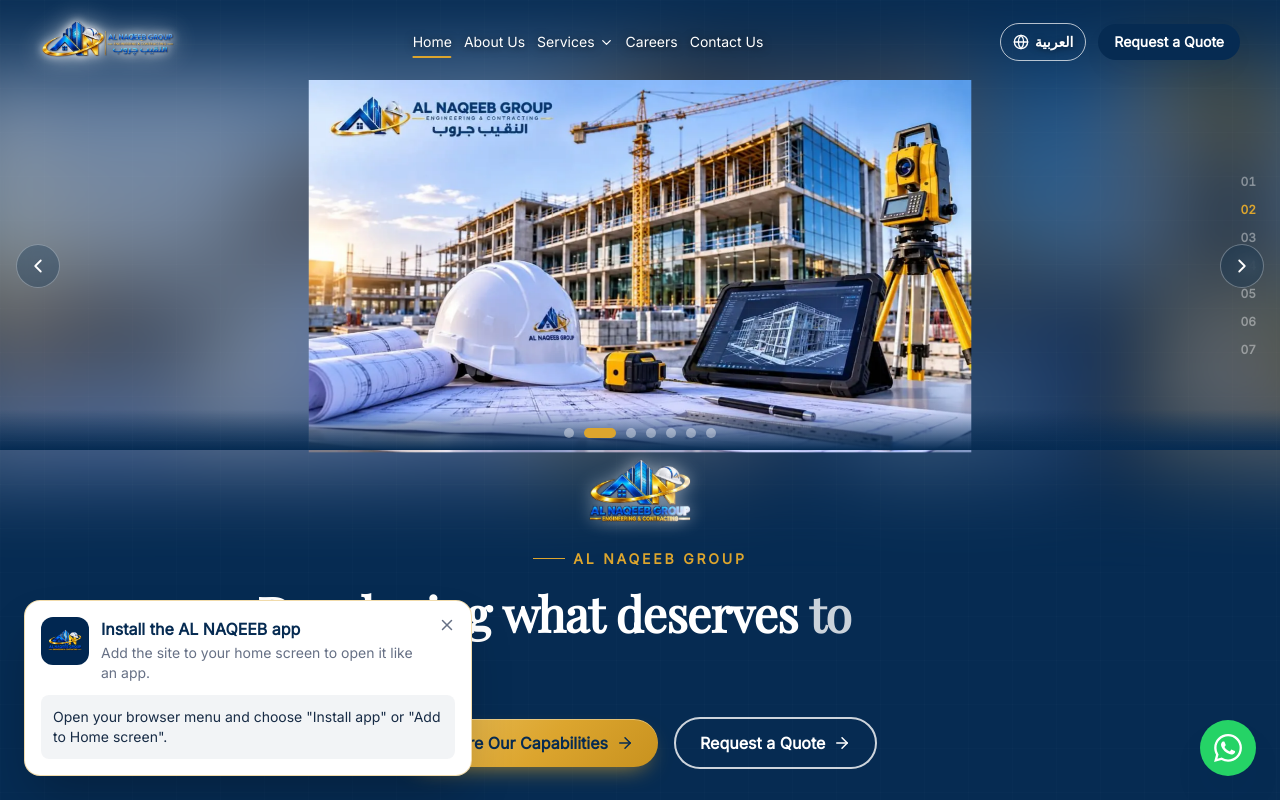
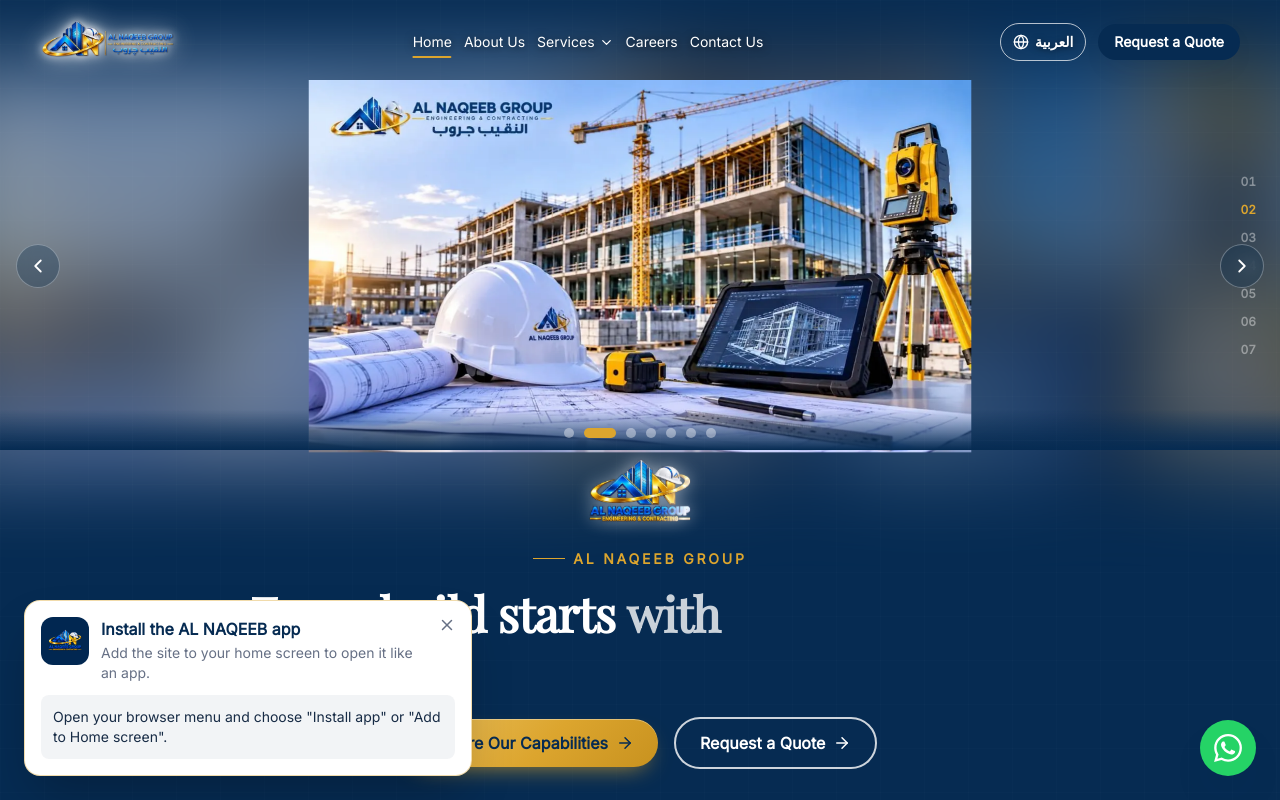
Before and after one commit to helalshelil1-creator/alnaqeebgroup, a React (Vite) app: page / in a window 1280 px wide. Shown: the top 800 px of the page. Built offline with nearby package versions, Linux system fonts and the light colour scheme.

Commit message:
hero: slide-specific AR/EN headlines typed per slide

```diff
--- a/src/components/HeroSlider.tsx
+++ b/src/components/HeroSlider.tsx
@@ -23,9 +23,13 @@ const WORD_MS = 240
 
 /** Headline that writes itself word by word from zero. Mounted fresh on every slide change.
  *  Every word is laid out from the start (hidden), so nothing moves while it types. */
-function TypedH1({ title1, title2 }: { title1: string; title2: string }) {
-  const w1 = title1.split(/\s+/).filter(Boolean)
-  const w2 = title2.split(/\s+/).filter(Boolean)
+type Heading = { title1: string; title2: string }
+const words = (x: string) => x.split(/\s+/).filter(Boolean)
+
+function TypedH1({ all, active }: { all: Heading[]; active: number }) {
+  const cur = all[active]
+  const w1 = words(cur.title1)
+  const w2 = words(cur.title2)
   const total = w1.length + w2.length
   const [n, setN] = useState(0)
   useEffect(() => {
@@ -56,12 +60,25 @@ function TypedH1({ title1, title2 }: { title1: string; title2: string }) {
         {k < ws.length - 1 ? ' ' : ''}
       </span>
     ))
+  // All headlines share one grid cell, so the block is always as tall as the longest one and nothing moves between slides.
   return (
-    <h1 className="hero-h1 mt-5 text-[1.7rem] font-bold leading-[1.12] text-white sm:text-4xl xl:text-5xl">
-      {line(w1, 0, false)}
-      <br />
-      {line(w2, w1.length, true)}
-    </h1>
+    <div className="mt-5 grid">
+      {all.map((h, k) =>
+        k === active ? (
+          <h1 key={k} className="hero-h1 text-[1.7rem] font-bold leading-[1.12] text-white sm:text-4xl xl:text-5xl [grid-area:1/1]">
+            {line(w1, 0, false)}
+            <br />
+            {line(w2, w1.length, true)}
+          </h1>
+        ) : (
+          <div key={k} aria-hidden="true" className="hero-h1 invisible select-none text-[1.7rem] font-bold leading-[1.12] sm:text-4xl xl:text-5xl [grid-area:1/1]">
+            {h.title1}
+            <br />
+            {h.title2}
+          </div>
+        )
+      )}
+    </div>
   )
 }
 
@@ -103,8 +120,8 @@ export default function HeroSlider() {
     }
   }, [resetAutoplay])
 
-  const title1 = t('hero.title1')
-  const title2 = t('hero.title2')
+  const hs = t('hero.slides', { returnObjects: true }) as unknown
+  const headings: Heading[] = Array.isArray(hs) && hs.length ? (hs as Heading[]) : [{ title1: t('hero.title1'), title2: t('hero.title2') }]
 
   return (
     <section className="relative overflow-hidden bg-navy hero-fill">
@@ -179,7 +196,7 @@ export default function HeroSlider() {
                 {t('hero.eyebrow')}
               </motion.div>
 
-              <TypedH1 title1={title1} title2={title2} />
+              <TypedH1 all={headings} active={i % headings.length} />
 
               <motion.div
                 className="mt-5 flex flex-wrap items-center justify-center gap-3 sm:mt-8 sm:gap-4 max-sm:[&_a]:px-4 max-sm:[&_a]:py-2.5 max-sm:[&_a]:text-sm"
--- a/src/locales/ar.ts
+++ b/src/locales/ar.ts
@@ -38,6 +38,15 @@ export default {
     eyebrow: 'مجموعة النقيب',
     title1: 'نطور... ما يستحق البقاء.',
     title2: 'لكي نسبق المستقبل.',
+    slides: [
+      { title1: 'نطور... ما يستحق البقاء.', title2: 'لكي نسبق المستقبل.' },
+      { title1: 'كل مشروع يبدأ بخطة دقيقة.', title2: 'المكتب الفني والتصميم الهندسي.' },
+      { title1: 'الراحة تبدأ بنظام مناسب.', title2: 'أنظمة التكييف.' },
+      { title1: 'نبني غدًا أعظم.', title2: 'سبعة تخصصات، فريق واحد.' },
+      { title1: 'استجابة سريعة وصيانة موثوقة.', title2: 'ودعم متواصل.' },
+      { title1: 'مهندسون في الموقع،', title2: 'والمخططات بين أيديهم.' },
+      { title1: 'الأنظمة الذكية والمنخفضة الجهد،', title2: 'وإنذار الحريق والتحكم في الدخول.' },
+    ],
     desc: 'مجموعة النقيب شركة مقاولات في مدينة السادس من أكتوبر بمصر — تنفذ مشاريع كهرباء وميكانيكا وتكييف ومكافحة حريق ولوحات تحكم وأنظمة ذكية وصيانة من خلال فريق هندسي متكامل على مستوى عالٍ من الخبرة.',
     prev: 'الشريحة السابقة',
     next: 'الشريحة التالية',
--- a/src/locales/en.ts
+++ b/src/locales/en.ts
@@ -38,6 +38,15 @@ export default {
     eyebrow: 'AL NAQEEB GROUP',
     title1: 'Developing what deserves to remain.',
     title2: 'Engineering the future.',
+    slides: [
+      { title1: 'Developing what deserves to remain.', title2: 'Engineering the future.' },
+      { title1: 'Every build starts with a precise plan.', title2: 'Design and technical office.' },
+      { title1: 'Comfort starts with the right system.', title2: 'HVAC systems.' },
+      { title1: 'Building a greater tomorrow.', title2: 'Seven specialties, one team.' },
+      { title1: 'Fast response. Reliable maintenance.', title2: 'Continuous support.' },
+      { title1: 'Engineers on site,', title2: 'plans in hand.' },
+      { title1: 'Smart and low-voltage systems,', title2: 'fire alarm and access control.' },
+    ],
     desc: 'AL NAQEEB GROUP is a contracting company in 6th of October City, Egypt — delivering integrated electrical, mechanical, HVAC, fire fighting, control panel, ELV and maintenance projects through an integrated, highly experienced engineering team.',
     prev: 'Previous slide',
     next: 'Next slide',
```
